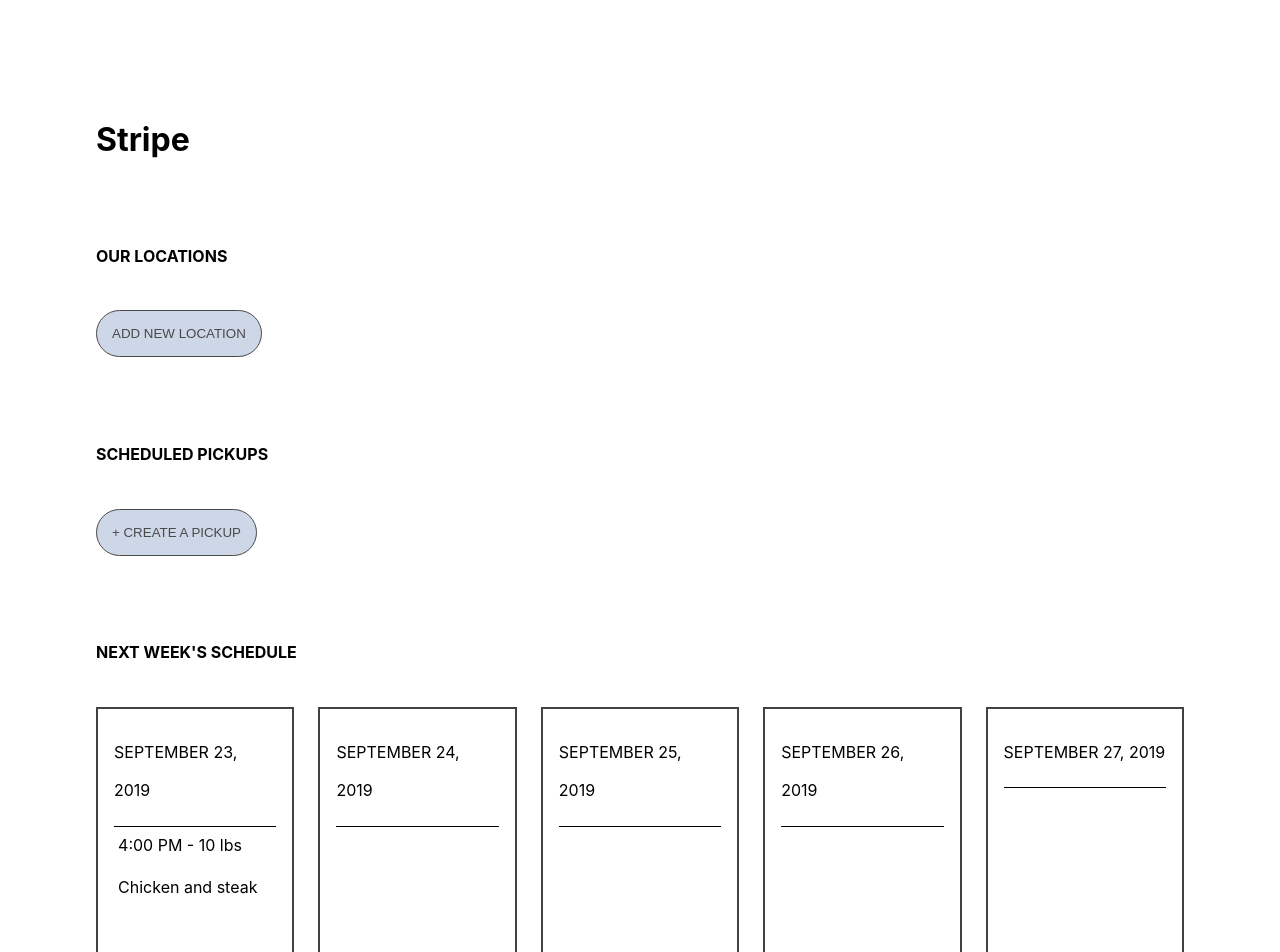
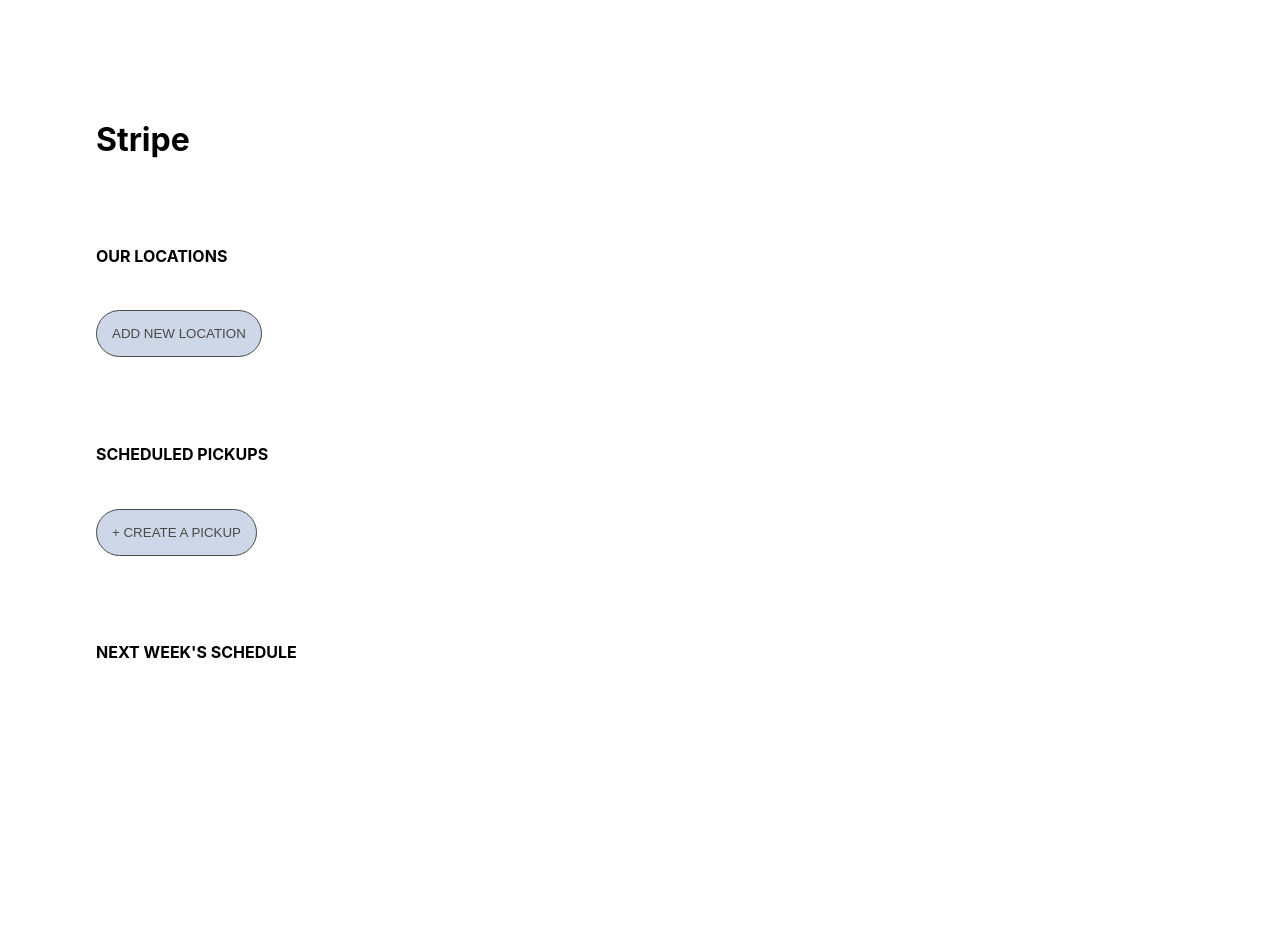
Before and after one commit to Replate-Lambda-BuildWeeks/Replate-React, a React (Create React App) app: page / in a window 1280 px wide. Shown: the top 952 px of the page. After the commit the page ends 800 px from the top, so only its background shows below. Built offline with nearby package versions, Linux system fonts and the light colour scheme.

Commit message:
pickup form submit working

```diff
--- a/src/Components/Business/Dashboard.js
+++ b/src/Components/Business/Dashboard.js
@@ -1,11 +1,15 @@
 import React, {useState} from 'react';
 import LocationForm from "./LocationForm"
+import PickupForm from "./PickupForm"
 // import BusinessContext from './businessContext';
 
 const BusinessDashboard = () => {
 
     const [showmodal, setShowModal] = useState(false);
+    const [showmodalschedule, setShowModalSchedule] = useState(false);
+
     const [locations, setLocations] = useState([]);
+    const [schedules, setSchedules] = useState([]);
 
     const onClick = () => {
         setShowModal(true)
@@ -13,7 +17,19 @@
     const onsubmit = (location) => {
         setShowModal(false)
         setLocations([...locations, location])
+
     }
+
+    const onClickschedule = () => {
+        setShowModalSchedule(true)
+    }
+    const onsubmitschedule = (schedule) => {
+
+        setShowModalSchedule(false)
+        setSchedules([...schedules, schedule])
+    }
+
+
     return (
         <div className='dashboard'>
             <h1 className='dashboard-header'>Stripe</h1>
@@ -27,7 +43,7 @@
                     <div className="location-text">
                     <p className='location-address'>{location.address}
                     <br />
-                    {location.state}
+                    {location.state},
                     {location.city} {location.zip}</p>
                     </div>
                 </div>
@@ -39,19 +55,24 @@
             </div>
             <div className='dashboard-section'>
             <h3 className='dashboard-subheader'>Scheduled Pickups</h3>
-            <button className='dashboard-button'>+ Create a Pickup</button>
+            <button onClick={onClickschedule} className='dashboard-button'>+ Create a Pickup</button>
+            {showmodalschedule && <PickupForm onsubmit={onsubmitschedule} />}
             </div>
             <div className='dashboard-section'>
             <h3 className='dashboard-subheader'>Next Week's Schedule</h3>
 
-            <div className="week-schedule">
-                <div className="day-schedule">
+            {schedules.map((schedule, index) => (
+
+            <div className="week-schedule" >
+                <div className="day-schedule" key={index}>
                     <div className='day-schedule__date'>September 23, 2019</div>
 
                 <div className='day-schedule__pickup'>
                         <div className="pickup-info">
-                            <div className="pickup-time-amount">4:00 PM - 10 lbs</div>
-                            <div className="pickup-type">Chicken and steak</div>
+                            <div className="pickup-time-amount">{schedule.time}
+                    {schedule.amount}
+                    </div>
+                            <div className="pickup-type">{schedule.type} </div>
                         </div>
                     </div>
                     </div>
@@ -68,10 +89,14 @@
                     <div className='day-schedule__date'>September 27, 2019</div>
                 </div>
                 </div>
+            ))
+            }
             </div>
+
 
         </div>
     )
+
 }
 
 export default BusinessDashboard
--- a/src/Components/Business/PickupForm.js
+++ b/src/Components/Business/PickupForm.js
@@ -7,11 +7,7 @@
 const PickupForm = props => {
 
 
-    const { appointments, setAppointments } = useContext();
 
-    const id = props.match.params.id;
-    const { status } = props;
-    const [locations, setLocations] = useState([]);
 
 
     // useEffect(() => {
@@ -63,9 +59,12 @@
 		date: Yup.string().required(),
         time: Yup.string().required(),
         amount: Yup.string().required(),
-        quantity: Yup.string().required(),
+
         type: Yup.string().required(),
-	}),
+    }),
+    handleSubmit: (value, {props}) => {
+        props.onsubmit(value);
+    }
 })(PickupForm)
 
 export default FormikPickupForm;
--- a/src/LocationForm.css
+++ b/src/LocationForm.css
@@ -32,7 +32,7 @@
   }
 
   .field {
-    width: 80%;
+    width: 50%;
   }
 
   .pickup-form__field {
```
